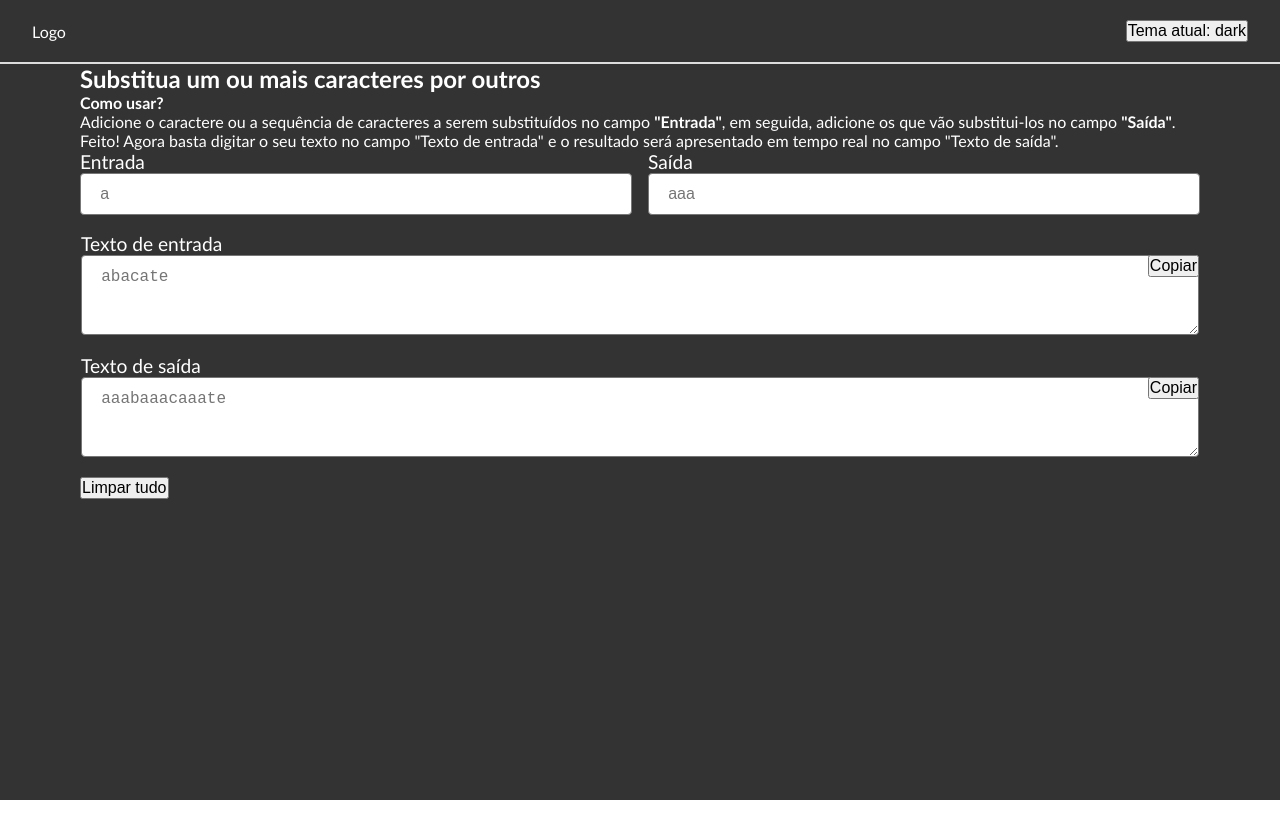
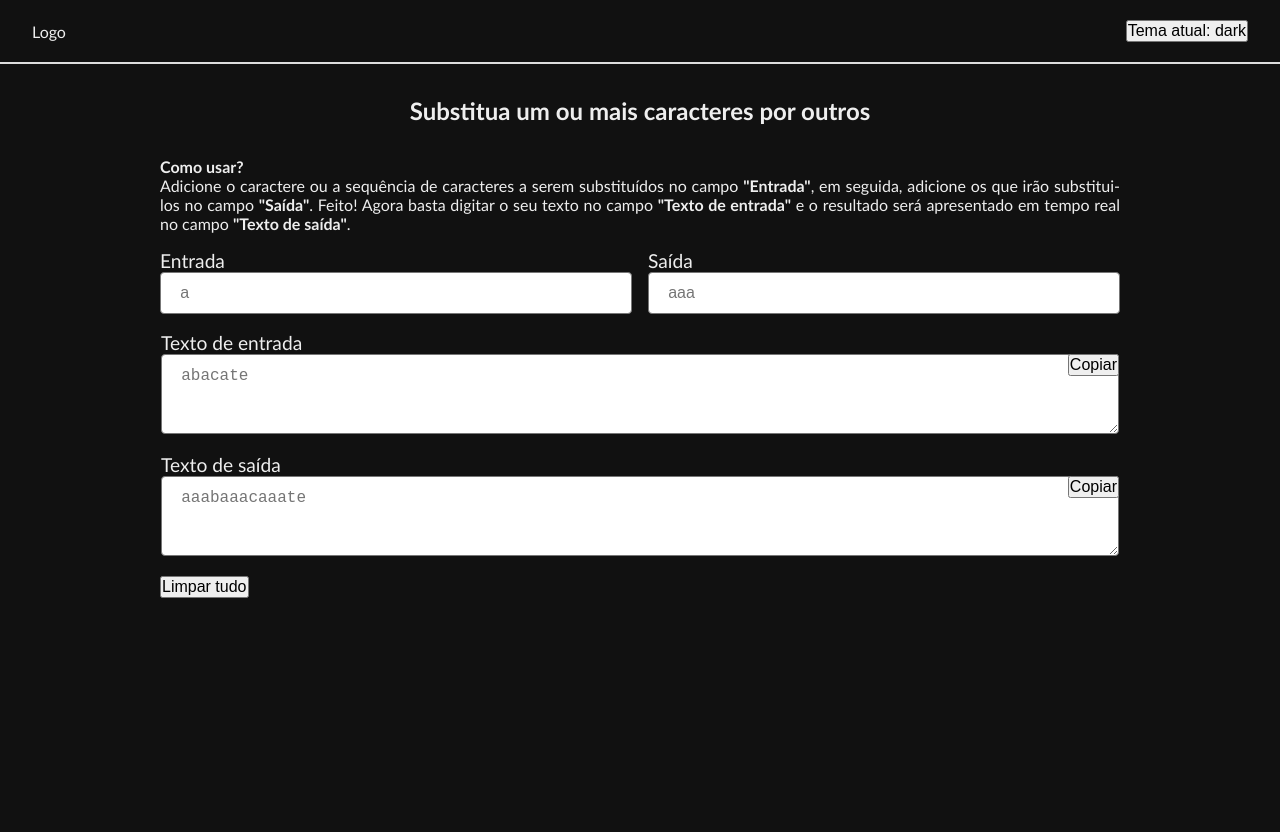
Before and after one commit to jeanwisotscki/char-replacer, a React (Vite) app: page / in a window 1280 px wide. Before the commit the page ends 800 px from the top, so only its background shows below. Built offline with nearby package versions, Linux system fonts and the light colour scheme.

Commit message:
correções de texto e cores

```diff
--- a/src/App.tsx
+++ b/src/App.tsx
@@ -18,10 +18,11 @@ function App() {
         <strong>Como usar?</strong>
         <p>
           Adicione o caractere ou a sequência de caracteres a serem substituídos
-          no campo <strong>"Entrada"</strong>, em seguida, adicione os que vão
+          no campo <strong>"Entrada"</strong>, em seguida, adicione os que irão
           substitui-los no campo <strong>"Saída"</strong>. Feito! Agora basta
-          digitar o seu texto no campo "Texto de entrada" e o resultado será
-          apresentado em tempo real no campo "Texto de saída".
+          digitar o seu texto no campo <strong>"Texto de entrada"</strong> e o
+          resultado será apresentado em tempo real no campo{" "}
+          <strong>"Texto de saída"</strong>.
         </p>
         <Forms />
       </Container>
--- a/src/components/Container/index.module.css
+++ b/src/components/Container/index.module.css
@@ -1,6 +1,16 @@
 .main {
-  max-width: 70rem;
+  max-width: 60rem;
   width: 90%;
   min-height: calc(100vh - 4rem);
   margin: 0 auto;
 }
+
+h2 {
+  text-align: center;
+  margin: 2rem 0;
+}
+
+p {
+  text-align: justify;
+  margin: 0 0 1rem;
+}
--- a/src/index.module.css
+++ b/src/index.module.css
@@ -4,6 +4,6 @@
 }
 
 .dark {
-  background-color: #333;
-  color: #fff;
+  background-color: #111;
+  color: #eee;
 }
```
